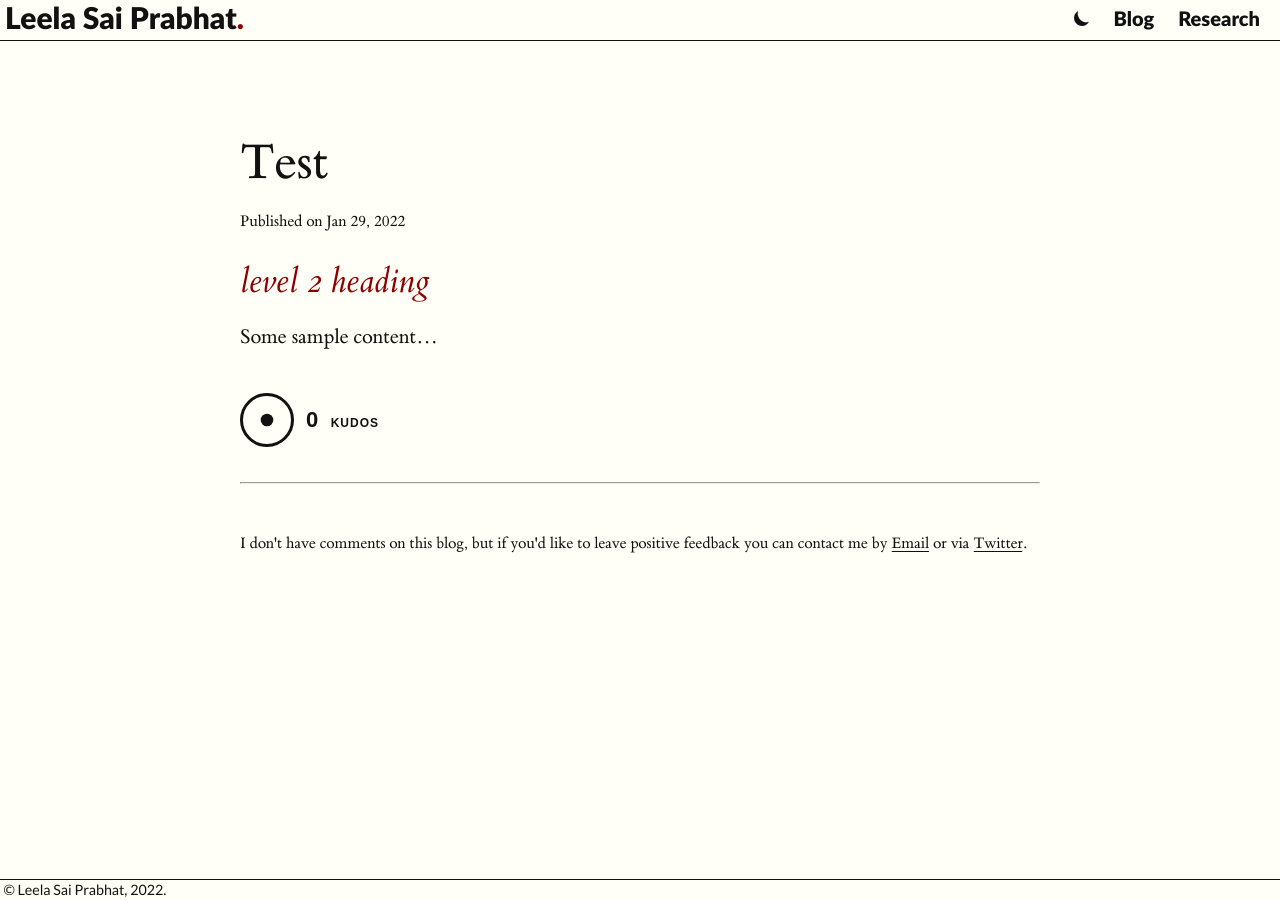
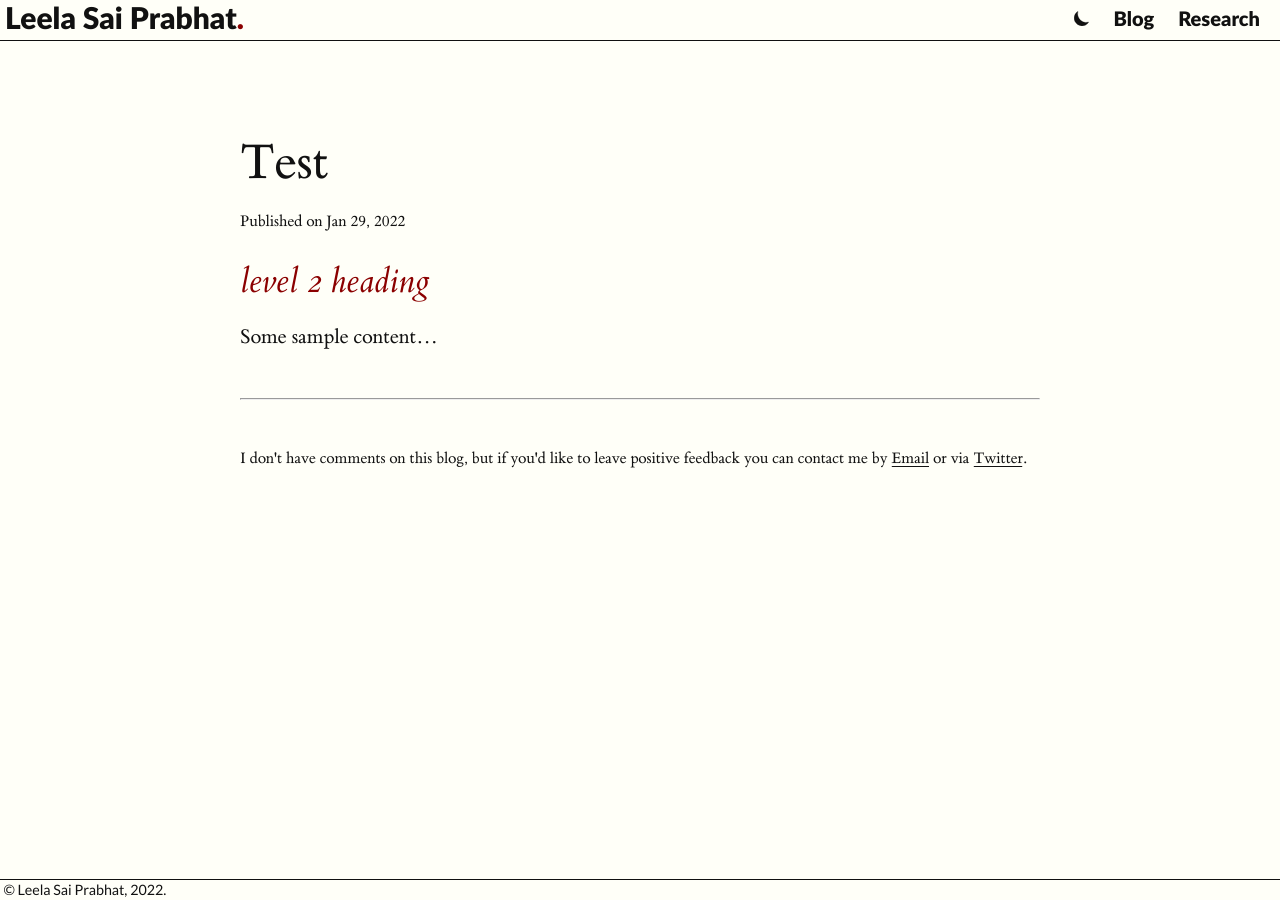
Before and after one commit to masaaldosey/masaaldosey.github.io, a Jekyll site: the page built from _posts/2022-01-29-test.md, in a window 1280 px wide. Built offline with Jekyll 4.4.1, drawn with Linux system fonts in a browser that asks for light colours.

Commit message:
fix: removed kudos feature. keeping it simple for now.

```diff
--- a/_layouts/post.html
+++ b/_layouts/post.html
@@ -128,7 +128,7 @@
                 {{ content }}
 
                 <footer>
-                    <div id="social">
+                    <!-- <div id="social">
                         <div id="kudos">
                             <figure class="kudo kudoable" data-id="/blog/test/">
                                 <a class="kudobject" style="cursor: default;">
@@ -140,7 +140,7 @@
                                 </div>
                             </figure>
                         </div>
-                    </div>
+                    </div> -->
                     <hr>
                     <div id="no-comments">
                         <br>
```
